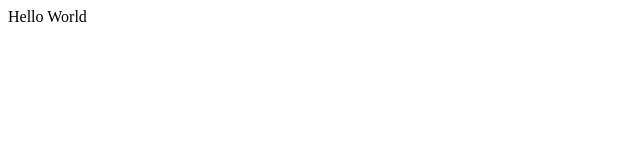
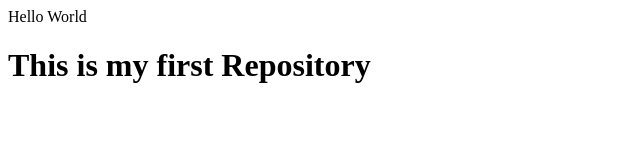
Before and after one commit to AtifShamim321/apnacollege-demo, a plain HTML site: page index.html in a window 1280 px wide. Shown: the whole page, without its empty margins (0-640 px from the left). Drawn offline with Linux system fonts and the light colour scheme.

Commit message:
Add New Heading

```diff
--- a/index.html
+++ b/index.html
@@ -1 +1,2 @@
 <p>Hello World</p>
+<h1>This is my first Repository</h1>
```
